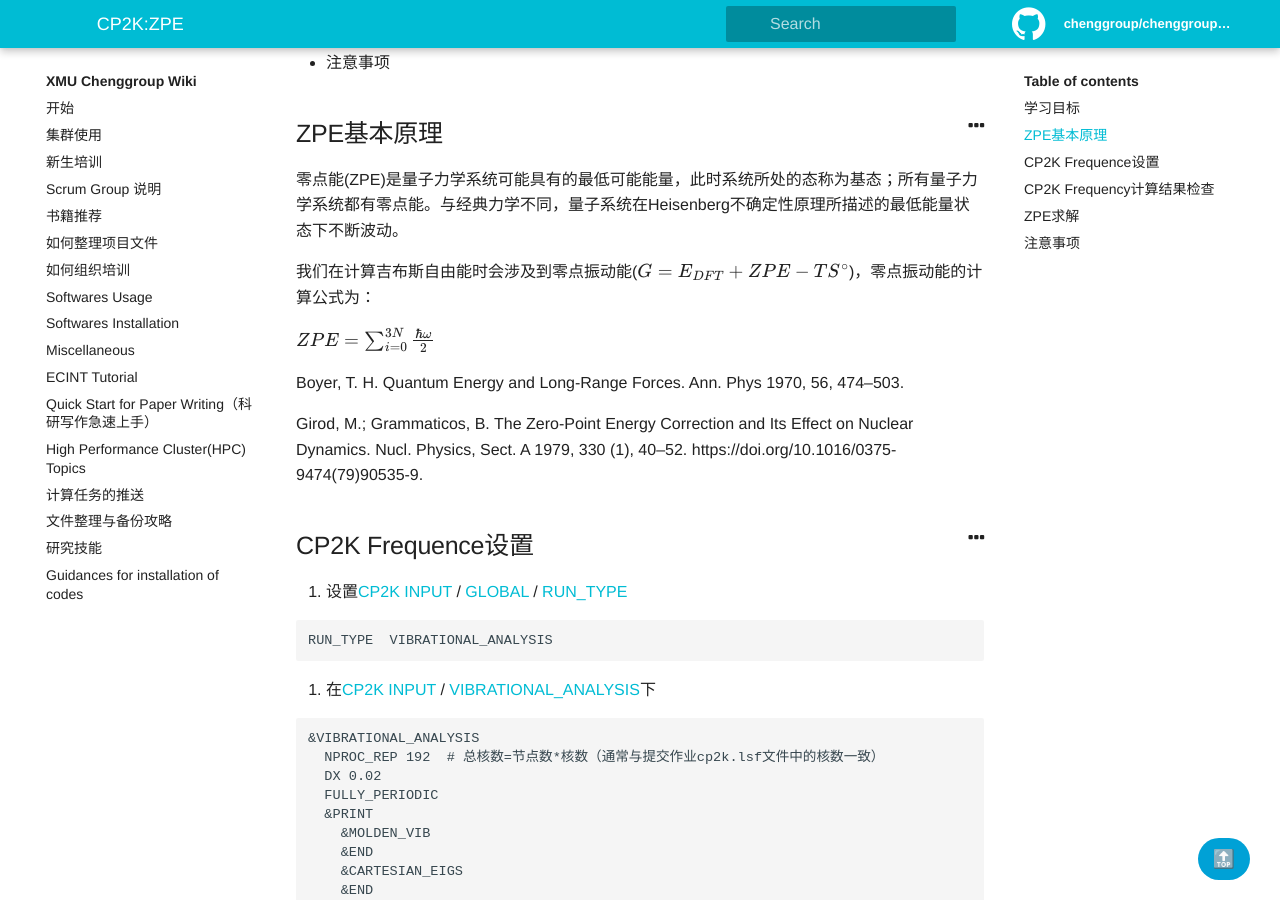
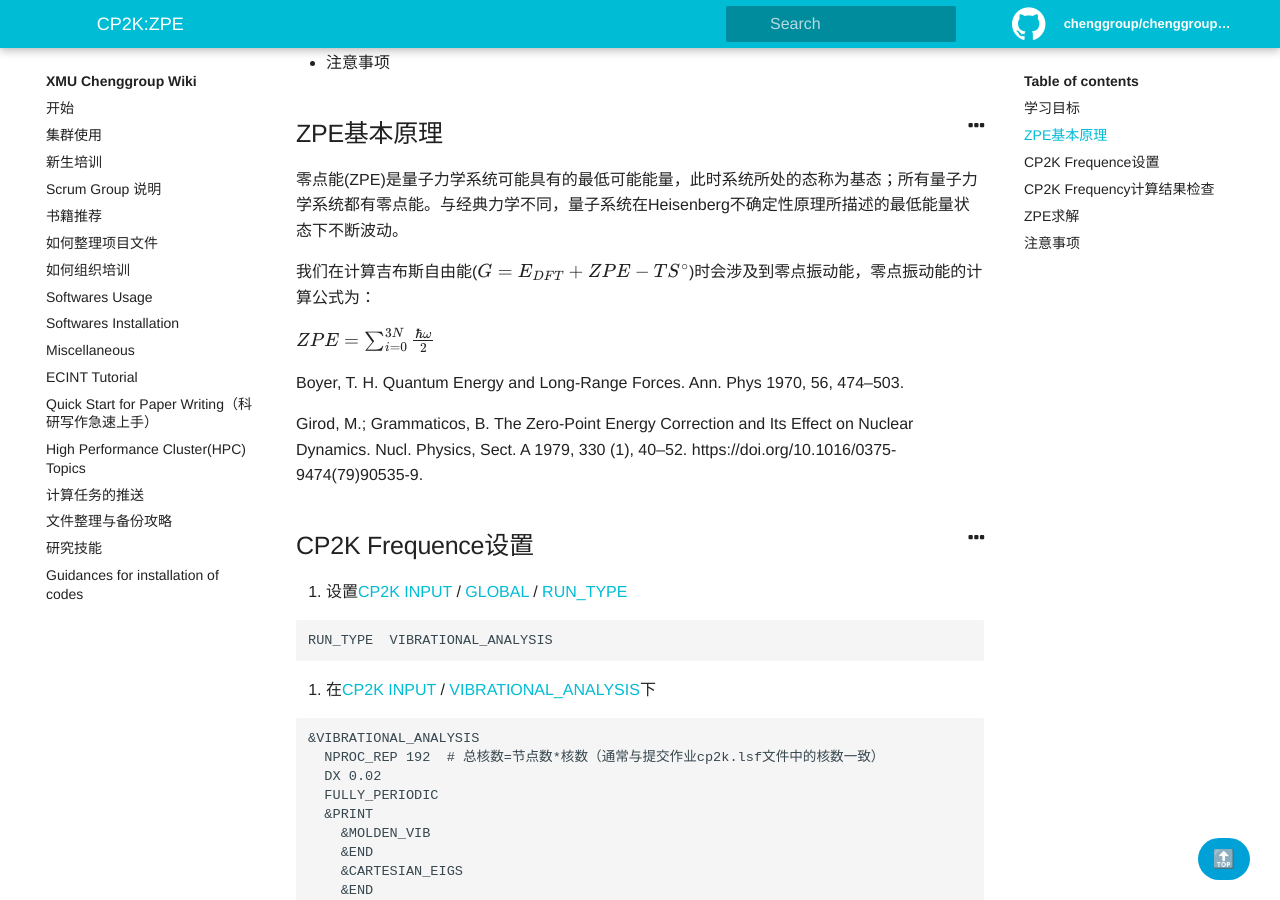
Before and after one commit to chenggroup/chenggroup.github.io, a Jekyll site: the page built from _wiki/Softwares Usage/cp2k-zpe.md, in a window 1280 px wide and 900 px high, scrolled down 314 px. Built offline with Jekyll 4.4.1, drawn with Linux system fonts in a browser that asks for light colours; formulas are drawn with MathJax 3.

Commit message:
Update cp2k-zpe.md

```diff
--- a/_wiki/Softwares Usage/cp2k-zpe.md
+++ b/_wiki/Softwares Usage/cp2k-zpe.md
@@ -24,7 +24,7 @@ authors: Jinyuanhu
 
 零点能(ZPE)是量子力学系统可能具有的最低可能能量，此时系统所处的态称为基态；所有量子力学系统都有零点能。与经典力学不同，量子系统在Heisenberg不确定性原理所描述的最低能量状态下不断波动。
 
-我们在计算吉布斯自由能时会涉及到零点振动能($G = E_{DFT} + ZPE - TS^\circ$)，零点振动能的计算公式为：
+我们在计算吉布斯自由能($G=E_{DFT}+ZPE-TS^\circ$)时会涉及到零点振动能，零点振动能的计算公式为：
 
 $ZPE=\sum_{i=0}^{3N}\frac{\hbar\omega}{2}$
 
```
